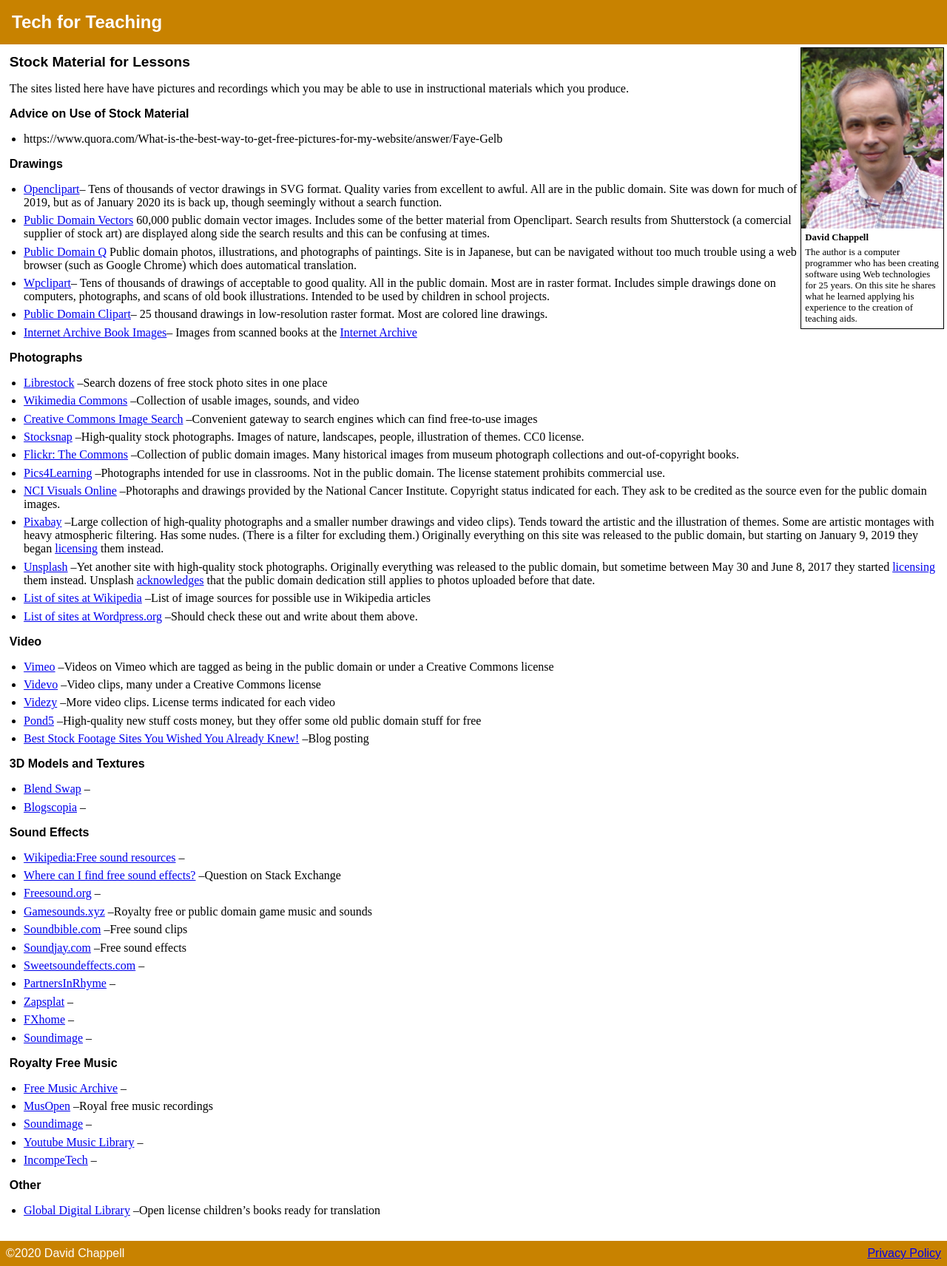
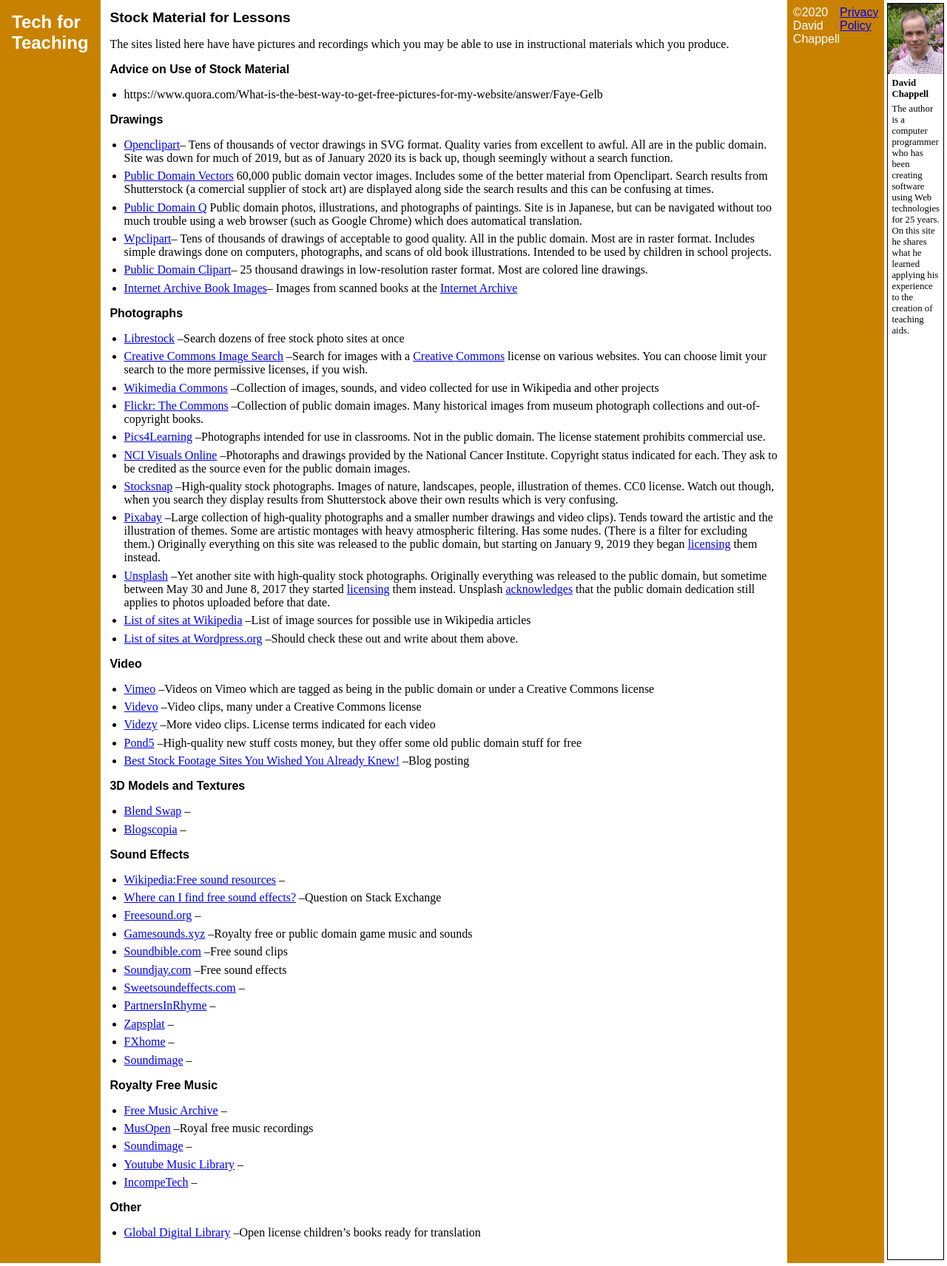
Before and after one commit to david672orford/tech-for-teaching, a Jekyll site: the page built from stock-material/index.md, in a window 1280 px wide. Shown: the whole page at 74% size. Built offline with Jekyll 4.4.1, drawn with Linux system fonts in a browser that asks for light colours; our own code applies the rules of GitHub Pages for plain Markdown files.

Commit message:
author box to end on narrow displays

```diff
--- a/assets/css/style.css
+++ b/assets/css/style.css
@@ -3,7 +3,7 @@
 	padding: 0;
 	}
 BODY {
-	height: 100%;
+	display: flex;
 	background-color: white;
 	color: black;
 	font-size: 12pt;
@@ -59,6 +59,7 @@
 	font-size: 80%;
 	margin-bottom: .3em;
 	border-bottom: thin solid black;
+	order: 99;		/* move to end */
 	}
 DIV.author_box IMG {
 	display: block;
@@ -71,7 +72,7 @@
 DIV.author_blurb {
 	margin: .4em;
 	}
-@media (min-width: 600px) {
+@media (min-width: 600px) {			/* if screen is wide enough, move author back to the right */
 	DIV.author_box {
 		flex-direction: column;
 		float: right;
--- a/stock-material/index.md
+++ b/stock-material/index.md
@@ -35,14 +35,14 @@
 
 ### Photographs
 * [Librestock](https://librestock.com/)
-	--Search dozens of free stock photo sites in one place
+	--Search dozens of free stock photo sites at once
+* [Creative Commons Image Search](https://search.creativecommons.org/)
+	--Search for images with a [Creative Commons](https://creativecommons.org/)
+	license on various websites. You can choose limit your search to the more
+	permissive licenses, if you wish.
 * [Wikimedia Commons](https://commons.wikimedia.org/wiki/Main_Page)
-	--Collection of usable images, sounds, and video
-* [Creative Commons Image Search](https://search.creativecommons.org/)
-	--Convenient gateway to search engines which can find free-to-use images
-* [Stocksnap](https://stocksnap.io/)
-	--High-quality stock photographs. Images of nature, landscapes, people,
-	illustration of themes. CC0 license.
+	--Collection of images, sounds, and video collected for use in Wikipedia and
+	other projects
 * [Flickr: The Commons](https://www.flickr.com/commons)
 	--Collection of public domain images. Many historical images from museum
 	photograph collections and out-of-copyright books.
@@ -53,6 +53,11 @@
 	--Photoraphs and drawings provided by the National Cancer Institute.
 	Copyright status indicated for each. They ask to be credited as the source
 	even for the public domain images.
+* [Stocksnap](https://stocksnap.io/)
+	--High-quality stock photographs. Images of nature, landscapes, people,
+	illustration of themes. CC0 license. Watch out though, when you search they
+	display results from Shutterstock above their own results which is very
+	confusing.
 * [Pixabay](https://pixabay.com/)
 	--Large collection of high-quality photographs and a smaller number
 	drawings and video clips). Tends toward the artistic and the illustration
```
Also changed, not shown: software/index.md (+2 -2 lines), assets/images/title/image.png (added).
